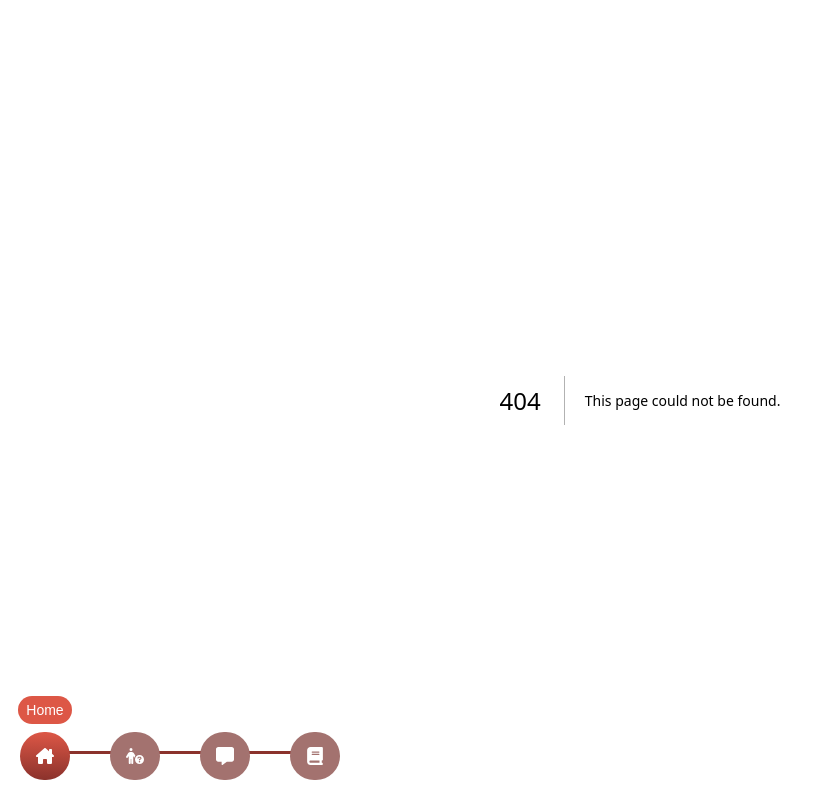
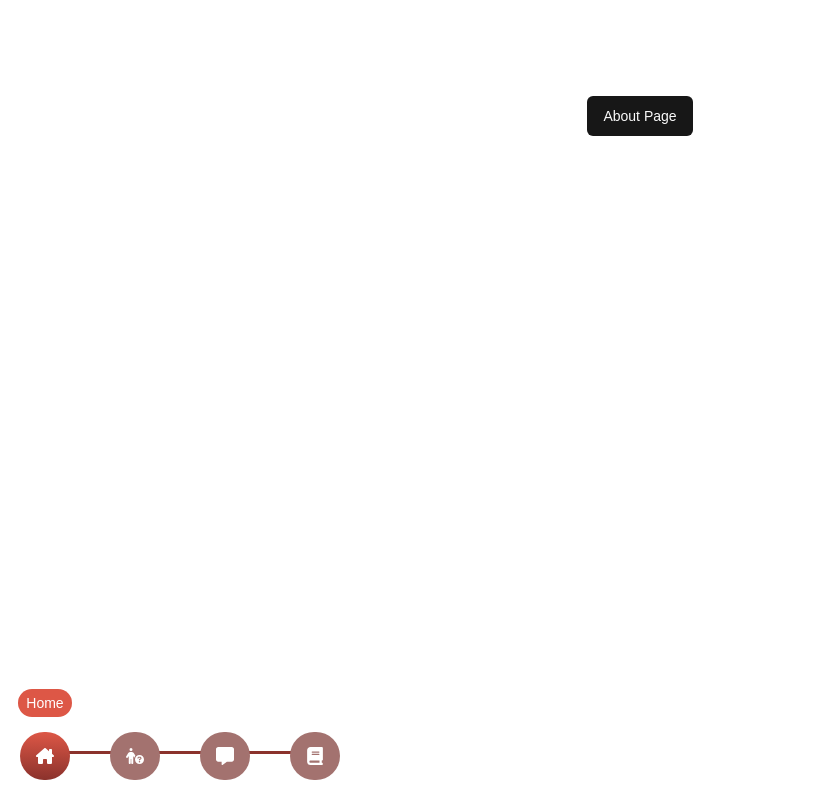
Before and after one commit to preposterous-cat/new-profile, a Next.js app: page /about in a window 1280 px wide. Before the commit this address had no page. Shown: the whole page, without its empty margins (0-825 px from the left). Built offline with nearby package versions, Linux system fonts and the light colour scheme; a web font is replaced by a local one.

Commit message:
create another page

```diff
--- /dev/null
+++ b/app/about/layout.js
@@ -0,0 +1,10 @@
+export const metadata = {
+  title: "About Page",
+  description: "About Page",
+};
+
+const AboutLayout = ({ children }) => {
+  return <div>{children}</div>;
+};
+
+export default AboutLayout;
--- /dev/null
+++ b/app/about/page.js
@@ -0,0 +1,11 @@
+import { Button } from "@/components/ui/button";
+
+const AboutPage = () => {
+  return (
+    <div className="flex min-h-screen flex-col items-center justify-between p-24">
+      <Button>About Page</Button>
+    </div>
+  );
+};
+
+export default AboutPage;
--- a/app/layout.js
+++ b/app/layout.js
@@ -6,8 +6,8 @@ import BottomBar from "@/components/main/layout/bottombar";
 const inter = Days_One({ subsets: ["latin"], weight: "400" });
 
 export const metadata = {
-  title: "Create Next App",
-  description: "Generated by create next app",
+  title: "Home Page",
+  description: "Home Page",
 };
 
 export default function RootLayout({ children }) {
--- a/app/page.js
+++ b/app/page.js
@@ -11,7 +11,7 @@ export default function Home() {
         backgroundSize: "cover",
       }}
     >
-      <Button>Click Me</Button>
+      <Button>Home Page</Button>
     </main>
   );
 }
--- a/components/main/layout/bottombar.jsx
+++ b/components/main/layout/bottombar.jsx
@@ -4,6 +4,7 @@ import { ChevronLeft, ChevronRight } from "lucide-react";
 import { Button } from "../../ui/button";
 import menu_data from "@/data/menu";
 import { useState } from "react";
+import Link from "next/link";
 
 const BottomBar = () => {
   const [pageIndex, setPageIndex] = useState(0);
@@ -14,17 +15,17 @@ const BottomBar = () => {
         <ChevronLeft className="h-4 w-4" />
       </Button> */}
 
-      <div className="stepper-wrapper">
+      <div className="stepper-wrapper pt-10">
         {menu_data.map((item, i) => (
-          <>
           <div key={i} className="stepper-item">
             <label
-                className={`mb-2 rounded-full bg-themered text-white text-sm py-1 px-2 ${
+              className={`mb-2 rounded-full animate-bounce bg-themered text-white text-sm py-1 px-2 ${
                 pageIndex == i ? "visible" : "invisible"
               }`}
             >
               {item.name}
             </label>
+            <Link href={item.link}>
               <Button
                 className={`step-counter text-lg rounded-full mx-5 py-6 text-white `}
                 variant="link"
@@ -41,8 +42,8 @@ const BottomBar = () => {
               >
                 {item.icon}
               </Button>
+            </Link>
           </div>
-          </>
         ))}
       </div>
       {/* <Button variant="outline" size="icon">
--- a/data/menu.jsx
+++ b/data/menu.jsx
@@ -13,17 +13,17 @@ const menu_data = [
   },
   {
     name: "About",
-    link: "/",
+    link: "/about",
     icon: <FaPersonCircleQuestion />,
   },
   {
     name: "Contact",
-    link: "/",
+    link: "/contact",
     icon: <FaMessage />,
   },
   {
     name: "Portfolio",
-    link: "/",
+    link: "/portfolio",
     icon: <FaBook />,
   },
 ];
```
Lines whose indentation alone changed are shown as unchanged.
